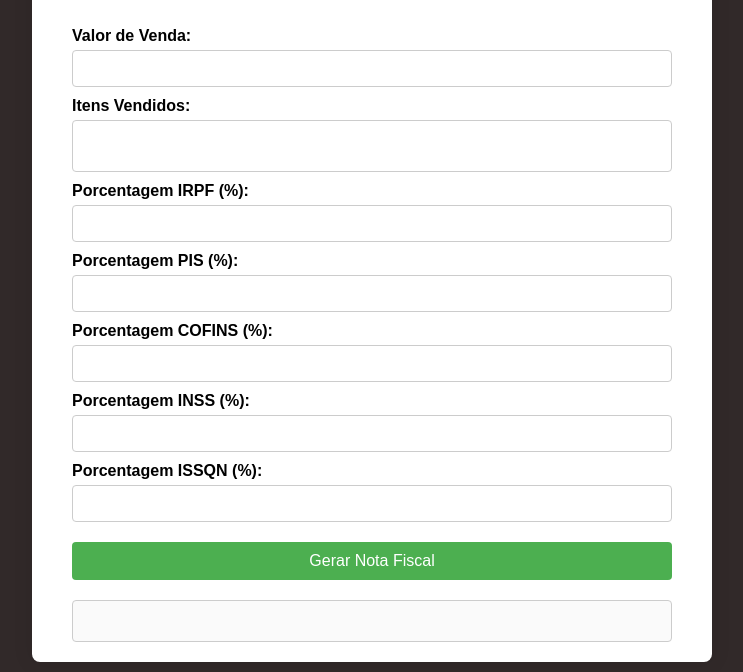
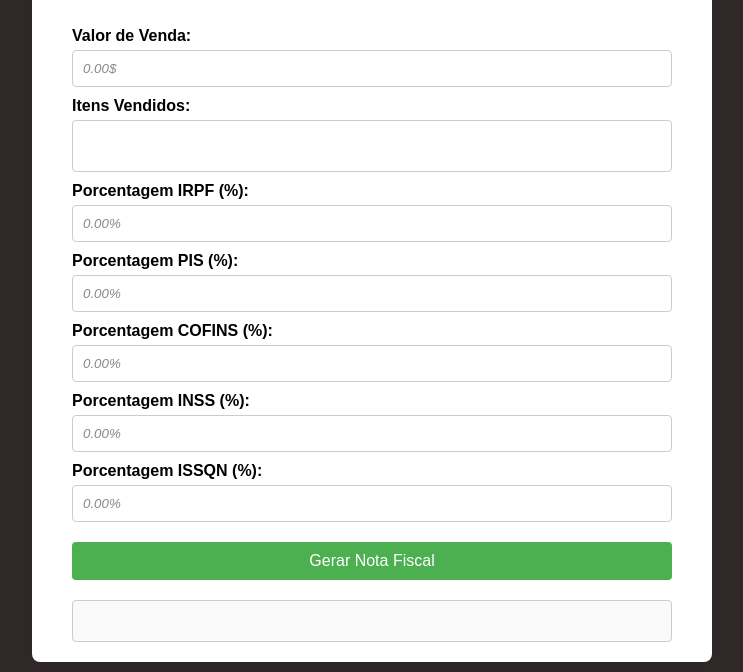
Before and after one commit to raphaelolimpio/NFS-e-test, a plain HTML site: page index.html in a window 1280 px wide. Shown: the part 128-800 px from the top of the page, without its empty margins (268-1011 px from the left). Drawn offline with Linux system fonts and the light colour scheme.

Commit message:
melhoria no visual

```diff
--- a/Style.css
+++ b/Style.css
@@ -42,6 +42,11 @@ input {
     box-sizing: border-box;
 }
 
+input::placeholder {
+    color: #888;
+    font-style: italic;
+}
+
 input[type="number"]::-webkit-inner-spin-button,
 input[type="number"]::-webkit-outer-spin-button {
     -webkit-appearance: none;
--- a/index.html
+++ b/index.html
@@ -13,25 +13,25 @@
             <form id="nfs-form">
 
                 <label for="valor-venda">Valor de Venda:</label>
-                <input type="number" id="valor-venda" required>
+                <input type="number" id="valor-venda" placeholder="0.00$" required>
 
                 <label for="itens">Itens Vendidos:</label>
                 <textarea id="itens" required></textarea>
 
                 <label for="irpf">Porcentagem IRPF (%):</label>
-                <input type="number" id="irpf" step="0.01" required>
+                <input type="number" id="irpf" step="0.01" placeholder="0.00%" required>
 
                 <label for="pis">Porcentagem PIS (%):</label>
-                <input type="number" id="pis" step="0.01" required>
+                <input type="number" id="pis" step="0.01" placeholder="0.00%" required>
 
                 <label for="cofins">Porcentagem COFINS (%):</label>
-                <input type="number" id="cofins" step="0.01" required>
+                <input type="number" id="cofins" step="0.01" placeholder="0.00%" required>
 
                 <label for="inss">Porcentagem INSS (%):</label>
-                <input type="number" id="inss" step="0.01" required>
+                <input type="number" id="inss" step="0.01" placeholder="0.00%" required>
 
                 <label for="issqn">Porcentagem ISSQN (%):</label>
-                <input type="number" id="issqn" step="0.01" required>
+                <input type="number" id="issqn" step="0.01" placeholder="0.00%" required>
 
                 <button type="button" onclick="gerarNotaFiscal()">Gerar Nota
                     Fiscal</button>
```
